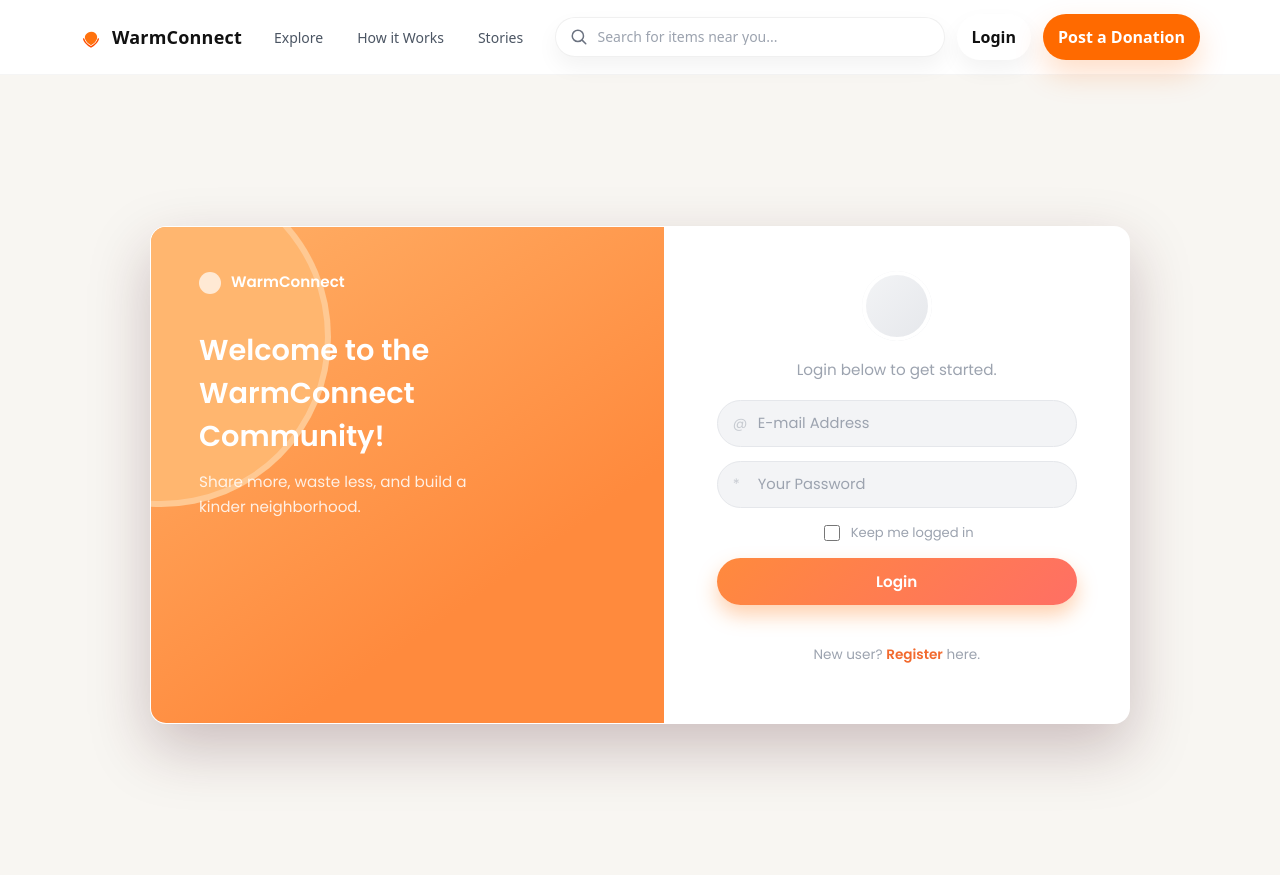
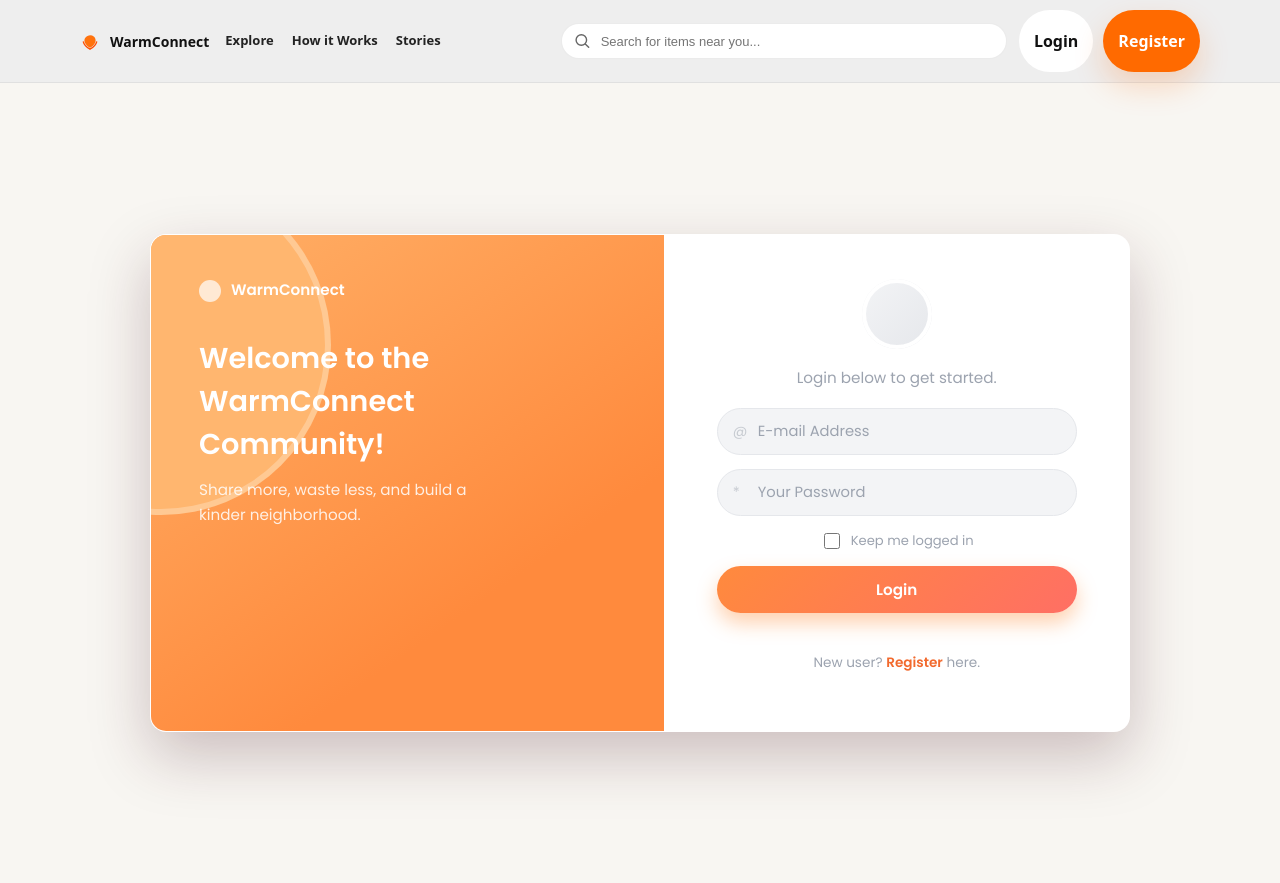
Before and after one commit to Mujadded-17/donation_app, a React app in the folder frontend/: page /login in a window 1280 px wide. Built offline with nearby package versions, Linux system fonts and the light colour scheme; no server answers; the HTML template or start-up script is replaced by a standard one.

Commit message:
Fixed navbar auth state, alignment, and user icon

```diff
--- a/frontend/src/components/Navbar.jsx
+++ b/frontend/src/components/Navbar.jsx
@@ -1,28 +1,45 @@
-
-Navbar.jsx
-
-
-
-
-
-import React, { useMemo } from "react";
+// src/components/Navbar.jsx
+import React, { useEffect, useState } from "react";
 import { Link, useNavigate } from "react-router-dom";
 import "../styles/navbar.css";
 
 export default function Navbar() {
   const navigate = useNavigate();
+  const [user, setUser] = useState(null);
 
-  const user = useMemo(() => {
+  const readUser = () => {
     try {
       return JSON.parse(localStorage.getItem("user") || "null");
     } catch {
       return null;
     }
+  };
+
+  useEffect(() => {
+    // initial load
+    setUser(readUser());
+
+    // other tabs/windows
+    const onStorage = () => setUser(readUser());
+    window.addEventListener("storage", onStorage);
+
+    // same tab updates (login/logout/register)
+    const onAuthChanged = () => setUser(readUser());
+    window.addEventListener("auth-changed", onAuthChanged);
+
+    return () => {
+      window.removeEventListener("storage", onStorage);
+      window.removeEventListener("auth-changed", onAuthChanged);
+    };
   }, []);
 
   const logout = () => {
     localStorage.removeItem("user");
     localStorage.removeItem("token");
+
+    // notify navbar + app (same tab)
+    window.dispatchEvent(new Event("auth-changed"));
+
     navigate("/login");
   };
 
@@ -35,19 +52,19 @@ export default function Navbar() {
           <span className="wc-brand-text">WarmConnect</span>
         </Link>
 
-        {/* Links (same as UI) */}
+        {/* Links */}
         <nav className="wc-nav-links" aria-label="Primary">
           <Link to="/explore">Explore</Link>
           <a href="#how">How it Works</a>
           <a href="#stories">Stories</a>
           {user && (
-            <Link to="/my-donations" style={{ color: 'var(--wc-orange)' }}>
+            <Link to="/my-donations" className="wc-active-link">
               My Donations
             </Link>
           )}
         </nav>
 
-        {/* Right */}
+        {/* Right cluster: Search + Actions */}
         <div className="wc-nav-right">
           <div className="wc-search" role="search">
             <SearchIcon />
@@ -58,43 +75,36 @@ export default function Navbar() {
             />
           </div>
 
+          <div className="wc-nav-actions">
             {!user ? (
               <>
                 <Link to="/login" className="wc-btn wc-btn-ghost">
                   Login
                 </Link>
+                <Link to="/register" className="wc-btn wc-btn-solid">
+                  Register
+                </Link>
+              </>
+            ) : (
+              <>
+                <div className="wc-user-mini" title={user?.name || "User"}>
+                  <div className="wc-avatar" aria-hidden="true" />
+                  <UserIcon />
+                  <span className="wc-user-mini-name">
+                    {user?.name || "User"}
+                  </span>
+                </div>
 
                 <button
                   type="button"
-                className="wc-btn wc-btn-solid"
-                onClick={() => navigate("/login")}
+                  className="wc-btn wc-btn-ghost"
+                  onClick={logout}
                 >
-                Post a Donation
-              </button>
-            </>
-          ) : (
-            <>
-              <div className="wc-user-chip" title={`${user?.name} (${user?.user_type})`}>
-                <div className="wc-user-avatar" aria-hidden="true" />
-                <div className="wc-user-text">
-                  <div className="wc-user-name">{user?.name || "User"}</div>
-                  <div className="wc-user-role">{user?.user_type || "member"}</div>
-                </div>
-              </div>
-
-              <button type="button" className="wc-btn wc-btn-ghost" onClick={logout}>
                   Logout
-              </button>
-
-              <button
-                type="button"
-                className="wc-btn wc-btn-solid"
-                onClick={() => navigate("/post-donation")}
-              >
-                Post a Donation
                 </button>
               </>
             )}
+          </div>
         </div>
       </div>
     </header>
@@ -140,3 +150,23 @@ function SearchIcon() {
     </svg>
   );
 }
+
+function UserIcon() {
+  return (
+    <svg className="wc-user-icon" viewBox="0 0 24 24" aria-hidden="true">
+      <path
+        d="M12 12a4.2 4.2 0 1 0-4.2-4.2A4.2 4.2 0 0 0 12 12Z"
+        fill="none"
+        stroke="currentColor"
+        strokeWidth="2"
+      />
+      <path
+        d="M4.5 20a7.5 7.5 0 0 1 15 0"
+        fill="none"
+        stroke="currentColor"
+        strokeWidth="2"
+        strokeLinecap="round"
+      />
+    </svg>
+  );
+}
--- a/frontend/src/pages/Login.jsx
+++ b/frontend/src/pages/Login.jsx
@@ -1,9 +1,11 @@
+// src/pages/Login.jsx  (your file with the ONLY required change added)
 import { useState } from "react";
 import axios from "axios";
 import { Link, useNavigate } from "react-router-dom";
 import "../styles/Login.css";
 
-const API = import.meta.env.VITE_API_BASE_URL || "http://localhost/donation_backend";
+const API =
+  import.meta.env.VITE_API_BASE_URL || "http://localhost/donation_backend";
 
 export default function Login() {
   const nav = useNavigate();
@@ -32,6 +34,10 @@ export default function Login() {
         if (res.data?.token) {
           localStorage.setItem("token", res.data.token);
         }
+
+        // ✅ IMPORTANT: update Navbar immediately in SAME TAB
+        window.dispatchEvent(new Event("auth-changed"));
+
         setMsg("✅ Login success!");
         setTimeout(() => nav("/"), 600);
       } else {
@@ -45,7 +51,9 @@ export default function Login() {
         const backendErr = backend?.error ? ` - ${backend.error}` : "";
         setError((backend?.message || "API error") + backendErr);
       } else if (err?.message) {
-        setError(`Network error: ${err.message}. Check XAMPP and backend URL (${API})`);
+        setError(
+          `Network error: ${err.message}. Check XAMPP and backend URL (${API})`
+        );
       } else {
         setError("API error. Check XAMPP + backend URL.");
       }
--- a/frontend/src/styles/navbar.css
+++ b/frontend/src/styles/navbar.css
@@ -1,17 +1,10 @@
-:root{
-  --wc-orange:#ff6a00;
-  --wc-orange-dark:#ff4d00;
-  --wc-orange-soft:#fff0e6;
-}
-
-/* Sticky frosted navbar */
+/* src/styles/navbar.css */
 .wc-nav{
   position: sticky;
   top: 0;
-  z-index: 80;
-  background: rgba(255,255,255,.78);
-  backdrop-filter: blur(12px);
-  border-bottom: 1px solid rgba(0,0,0,.04);
+  z-index: 50;
+  background: #eee;
+  border-bottom: 1px solid rgba(0,0,0,.06);
 }
 
 .wc-nav-container{
@@ -22,177 +15,155 @@
 .wc-nav-inner{
   display:flex;
   align-items:center;
-  gap: 18px;
-  padding: 14px 0;
+  justify-content: space-between;
+  gap: 16px;
+  padding: 10px 0;
 }
 
-/* Brand */
 .wc-brand{
   display:flex;
   align-items:center;
   gap: 10px;
   text-decoration:none;
-  color: #111;
+  color:#111;
   font-weight: 900;
-}
-.wc-logo{
-  width: 22px;
-  height: 22px;
-  display:block;
-  transform: translateY(1px);
-}
-.wc-brand-text{
-  font-size: 18px;
-  line-height: 1;
-  letter-spacing: .2px;
+  flex: 0 0 auto;
 }
 
-/* Links */
+.wc-logo{ width: 20px; height: 20px; }
+.wc-brand-text{ font-size: 14px; }
+
+/* links */
 .wc-nav-links{
   display:flex;
+  gap: 18px;
   align-items:center;
-  gap: 18px;
-  margin-left: 6px;
-  color: #4b5563;
-  font-weight: 700;
-  font-size: 14px;
-}
-.wc-nav-links a{
-  padding: 8px 8px;
-  border-radius: 10px;
-  text-decoration: none;
-  color: inherit;
-  white-space: nowrap; /* prevents "How it Works" wrapping */
-}
-.wc-nav-links a:hover{
-  background: rgba(0,0,0,.03);
+  flex: 1 1 auto;
+  min-width: 0;
 }
 
-/* Right */
+.wc-nav-links a{
+  text-decoration:none;
+  color:#222;
+  font-weight: 800;
+  font-size: 13px;
+  white-space: nowrap;
+}
+
+.wc-active-link{ color: var(--wc-orange) !important; }
+
+/* Right cluster */
 .wc-nav-right{
-  margin-left: auto;
   display:flex;
   align-items:center;
+  justify-content:flex-end;
   gap: 12px;
+  flex: 0 0 auto;
 }
 
-/* Search pill */
+/* Search */
 .wc-search{
   display:flex;
   align-items:center;
-  gap: 10px;
-  padding: 10px 14px;
-  border-radius: 999px;
-  border: 1px solid rgba(0,0,0,.06);
-  background: #fff;
-  box-shadow: 0 10px 22px rgba(17,17,17,.05);
-  color: #6b7280;
-  min-width: 360px;
+  gap: 8px;
+  background:#fff;
+  border:1px solid rgba(0,0,0,.08);
+  border-radius:999px;
+  padding: 8px 12px;
+  width: min(420px, 40vw);
 }
+
 .wc-search-icon{
   width: 18px;
   height: 18px;
-  display:block;
-  color: #6b7280;
+  color: #666;
 }
 
-/* Reset any global input styles */
 .wc-search input{
-  all: unset;
-  flex: 1;
-  color: #111;
-  font-size: 14px;
-  line-height: 1.2;
-}
-.wc-search input::placeholder{
-  color: #9ca3af;
+  border:0;
+  outline:none;
+  width:100%;
+  min-width:0;
+  font-size: 13px;
+  background:transparent;
 }
 
-/* Buttons */
+/* Actions */
+.wc-nav-actions{
+  display:flex;
+  align-items:center;
+  gap: 10px;
+}
+
+/* mini user chip */
+.wc-user-mini{
+  display:inline-flex;
+  align-items:center;
+  gap: 8px;
+  background:#fff;
+  border:1px solid rgba(0,0,0,.08);
+  border-radius:999px;
+  padding: 6px 12px;
+  height: 40px;
+  max-width: 240px;
+
+  /* protect against global styles */
+  color: #111;
+}
+
+.wc-avatar{
+  width: 28px;
+  height: 28px;
+  border-radius: 999px;
+  background: #ffd6c0;
+  flex: 0 0 auto;
+}
+
+.wc-user-icon{
+  width: 18px;
+  height: 18px;
+  color: #111;
+  flex: 0 0 auto;
+}
+
+.wc-user-mini-name{
+  color: #111 !important;
+  font-weight: 900;
+  font-size: 13px;
+  white-space: nowrap;
+  overflow: hidden;
+  text-overflow: ellipsis;
+  max-width: 140px;
+}
+
+/* buttons */
 .wc-btn{
-  all: unset;
-  cursor: pointer;
+  border:1px solid transparent;
+  border-radius: 999px;
+  padding: 10px 14px;
+  height: 40px;
   font-weight: 900;
-  border-radius: 999px;
-  padding: 10px 16px;
-  white-space: nowrap;
+  cursor:pointer;
+  white-space:nowrap;
+  text-decoration:none;
   display:inline-flex;
   align-items:center;
   justify-content:center;
-  transition: background .2s ease, transform .08s ease, box-shadow .2s ease, border-color .2s ease;
 }
-.wc-btn:active{ transform: translateY(1px); }
 
 .wc-btn-ghost{
-  background: #fff;
-  border: 1px solid rgba(0,0,0,.06);
-  color: #111;
-  box-shadow: 0 10px 22px rgba(17,17,17,.05);
-}
-.wc-btn-ghost:hover{
-  background: rgba(0,0,0,.03);
+  background:#fff;
+  border-color: rgba(0,0,0,.10);
+  color:#111;
 }
 
 .wc-btn-solid{
   background: var(--wc-orange);
-  color: #fff;
-  box-shadow: 0 14px 30px rgba(255,106,0,.22);
-  border: 1px solid rgba(255,106,0,.25);
-}
-.wc-btn-solid:hover{
-  background: var(--wc-orange-dark);
+  color:#fff;
 }
 
-/* Logged-in user chip (keeps clean UI) */
-.wc-user-chip{
-  display:flex;
-  align-items:center;
-  gap: 10px;
-  padding: 8px 12px;
-  border-radius: 999px;
-  background: #fff;
-  border: 1px solid rgba(0,0,0,.06);
-  box-shadow: 0 10px 22px rgba(17,17,17,.05);
-}
-
-.wc-user-avatar{
-  width: 28px;
-  height: 28px;
-  border-radius: 999px;
-  background: linear-gradient(145deg, #ffd6c0, #ffe7db);
-  border: 2px solid #fff;
-  box-shadow: 0 10px 18px rgba(17,17,17,.06);
-}
-
-.wc-user-text{
-  display:flex;
-  flex-direction:column;
-  line-height: 1.05;
-}
-.wc-user-name{
-  font-weight: 900;
-  font-size: 13px;
-  color:#111;
-}
-.wc-user-role{
-  font-weight: 800;
-  font-size: 11px;
-  color:#6b7280;
-  margin-top: 2px;
-}
-
-/* No hamburger menu */
-.wc-nav-burger{ display:none !important; }
-
-/* Responsive: hide links/search like UI */
+/* Responsive: hide search + links on small screens */
 @media (max-width: 900px){
-  .wc-search{ min-width: 280px; }
-}
-@media (max-width: 780px){
   .wc-nav-links{ display:none; }
   .wc-search{ display:none; }
 }
-@media (max-width: 420px){
-  .wc-nav-container{ width: calc(100% - 28px); }
-  .wc-brand-text{ font-size: 17px; }
-}
```
Lines whose indentation alone changed are shown as unchanged.
